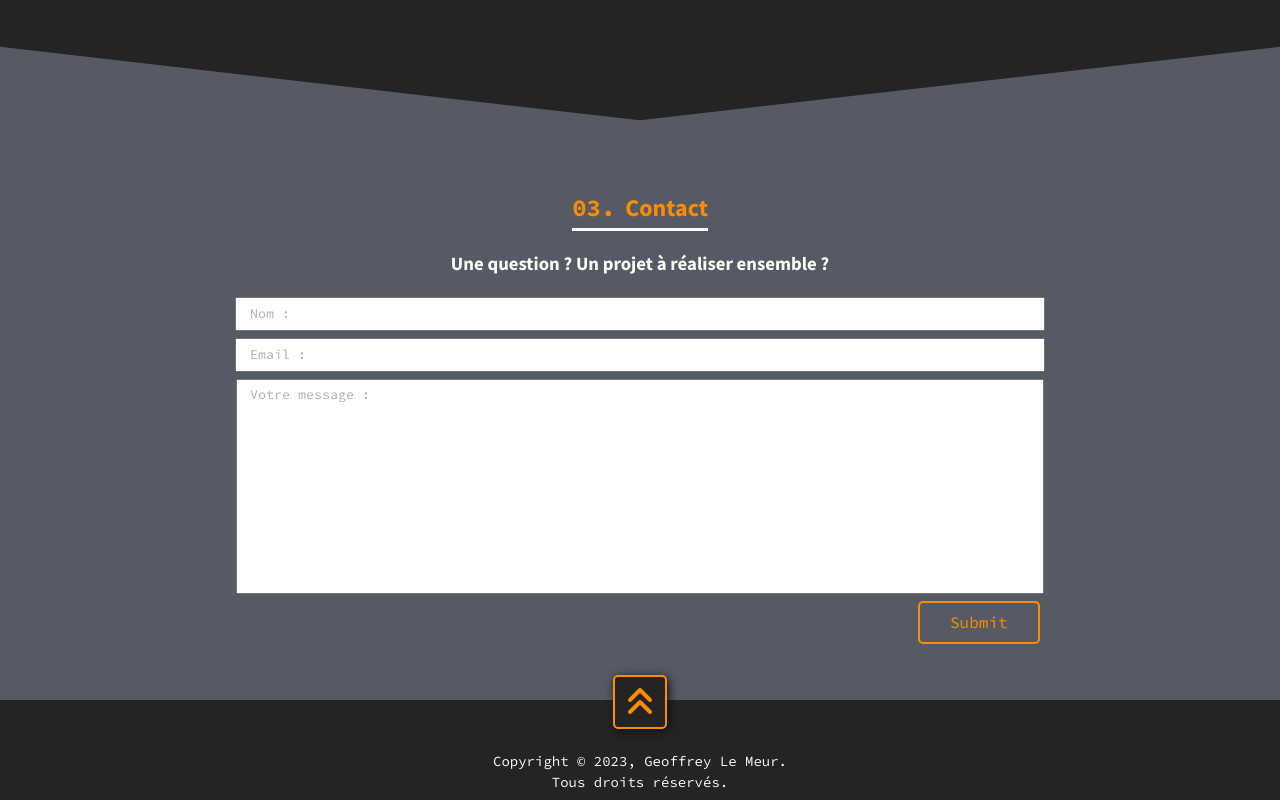
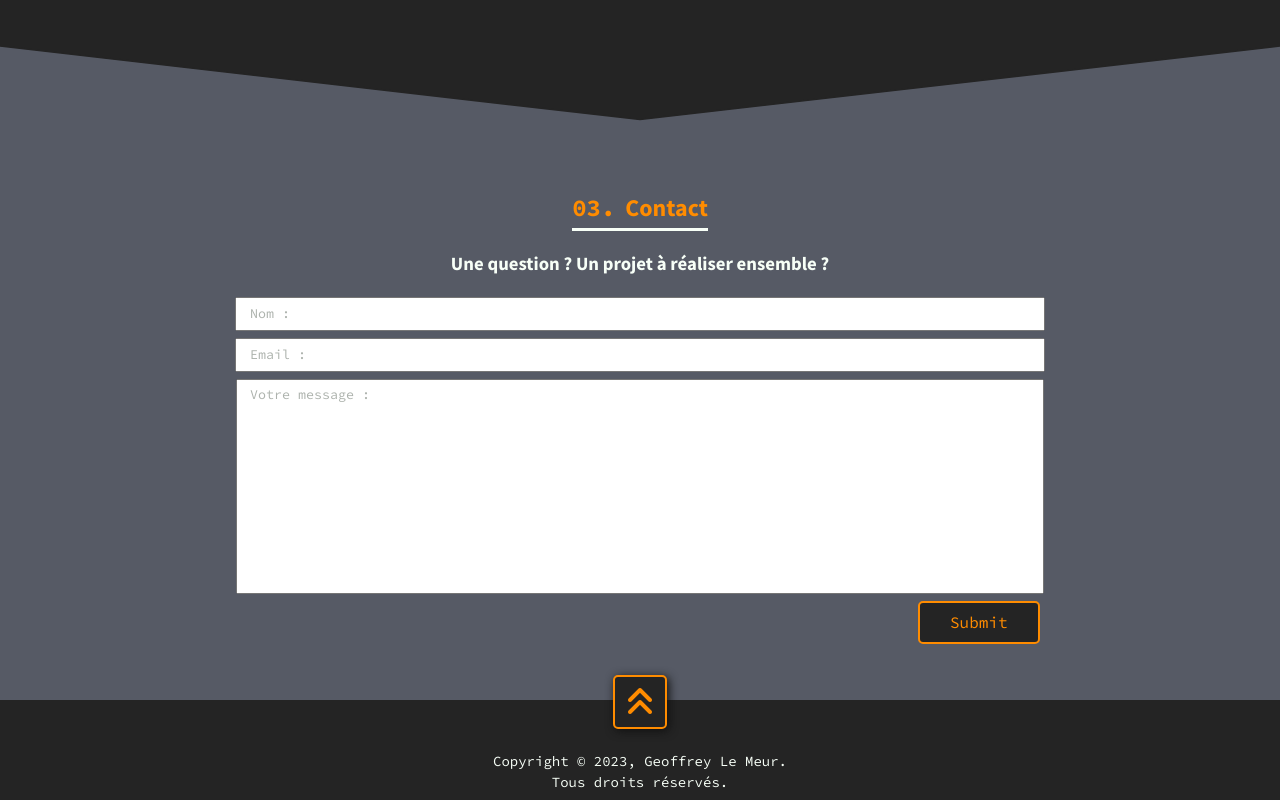
Before and after one commit to BuckyBuck135/Portfolio, a React (Vite) app: page / in a window 1280 px wide. Shown: the part 1620-2420 px from the top of the page. Built offline with nearby package versions, Linux system fonts and the light colour scheme.

Commit message:
link and button style

```diff
--- a/src/Components/Contact/Contact.css
+++ b/src/Components/Contact/Contact.css
@@ -43,6 +43,7 @@ form input[type="submit"] {
     width: 80px;
     align-self: flex-end;
     border: 2px solid var(--accent);
+    background-color: var(--dark-slate);
     padding: 0.6em 1.2em;
     transition: all 0.25s;
 }
--- a/src/Components/Contact/Contact.jsx
+++ b/src/Components/Contact/Contact.jsx
@@ -3,17 +3,16 @@ import { useForm } from 'react-hook-form';
 
 
 import "./Contact.css"
-import ProjectCard from "../Card/ProjectCard";
+import ProjectCard from "../ProjectCard/ProjectCard";
 
 
 export default function Contact() {
 
   const { register, handleSubmit, formState: { errors } } = useForm();
   const onSubmit = data => console.log(data);
-  console.log(errors);
 
   return (
-    <section className="section--contact">
+    <section id="section--contact" className="section--contact">
         <svg preserveAspectRatio="none" viewBox="0 0 100 102" height="75" width="100%" version="1.1" xmlns="http://www.w3.org/2000/svg">
           <path d="M0 0 L50 100 L100 0 Z" fill="#242424" stroke="#242424"></path>
         </svg>
```
